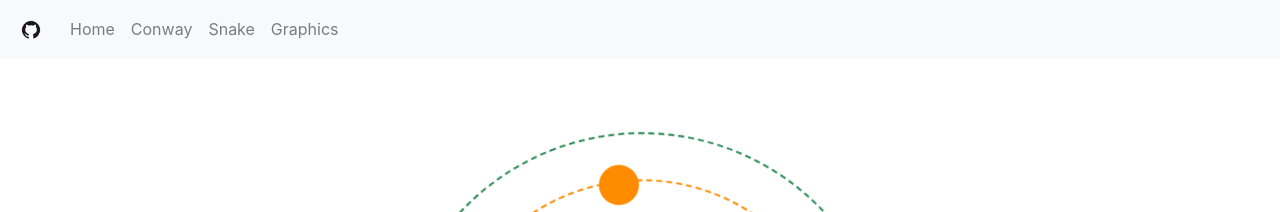
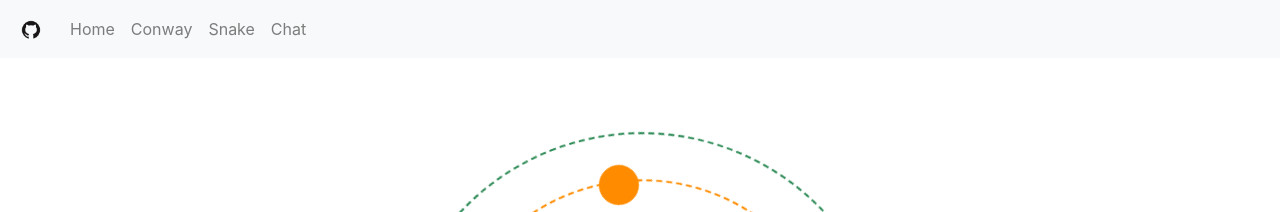
Before and after one commit to GMertz/Gmertz.github.io, a Jekyll site: the page built from index.html, in a window 1280 px wide. Shown: the top 212 px of the page. Built offline with Jekyll 4.4.1, drawn with Linux system fonts in a browser that asks for light colours.

Commit message:
added link to chat

```diff
--- a/_includes/nav.html
+++ b/_includes/nav.html
@@ -16,8 +16,11 @@
       <li class="nav-item">
         <a class="nav-link" href="{{ site.baseurl | replace: '//', '/' }}/snake">Snake</a>
       </li>
+      <!-- <li class="nav-item">
+        <a class="nav-link" href="{{ site.baseurl | replace: '//', '/' }}/graphics">Graphics</a>
+      </li> -->
       <li class="nav-item">
-        <a class="nav-link" href="{{ site.baseurl | replace: '//', '/' }}/graphics">Graphics</a>
+        <a class="nav-link" href="gabes-chat.appspot.com">Chat</a>
       </li>
       <li class="nav-item">
       </li>
```
